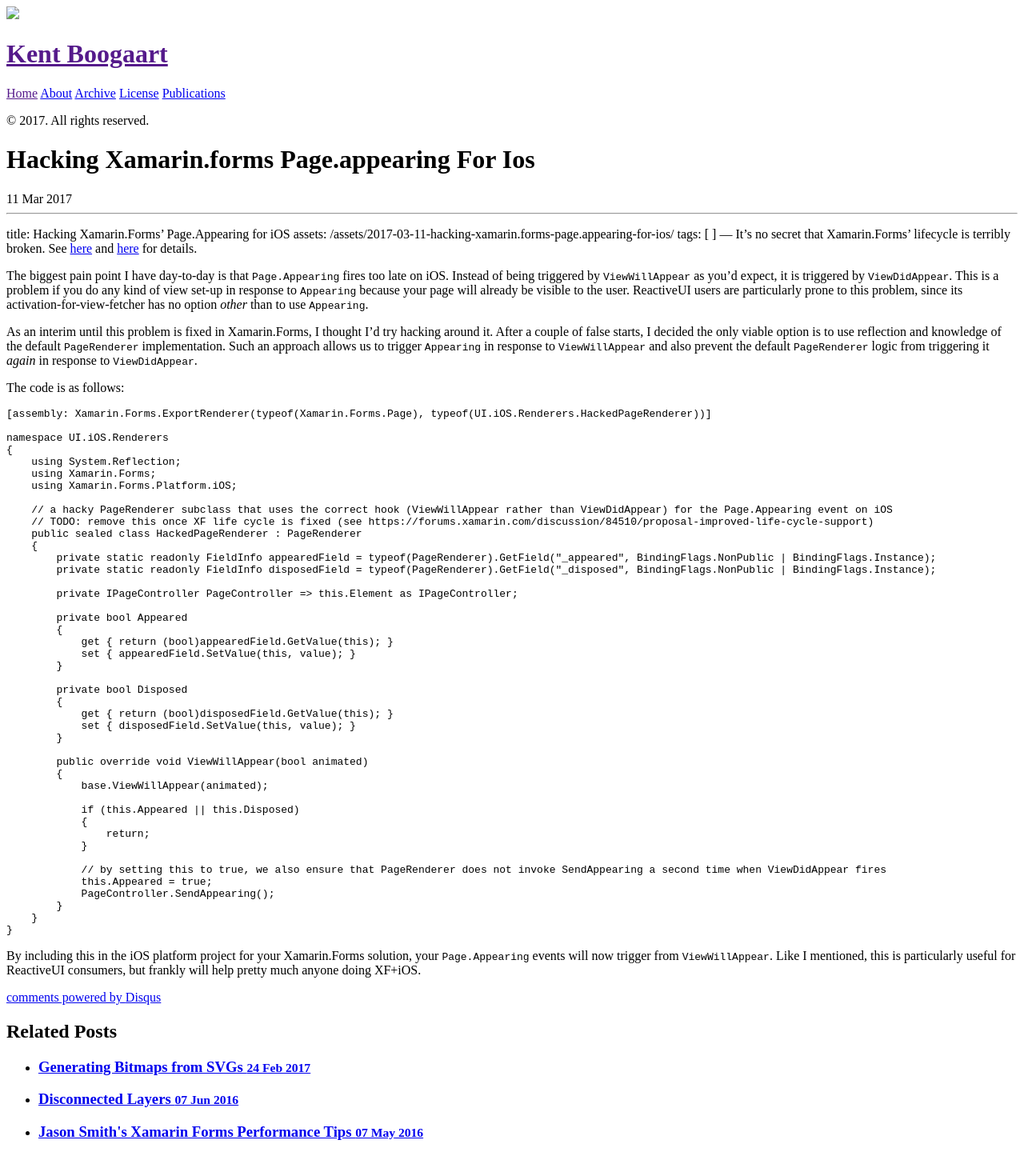
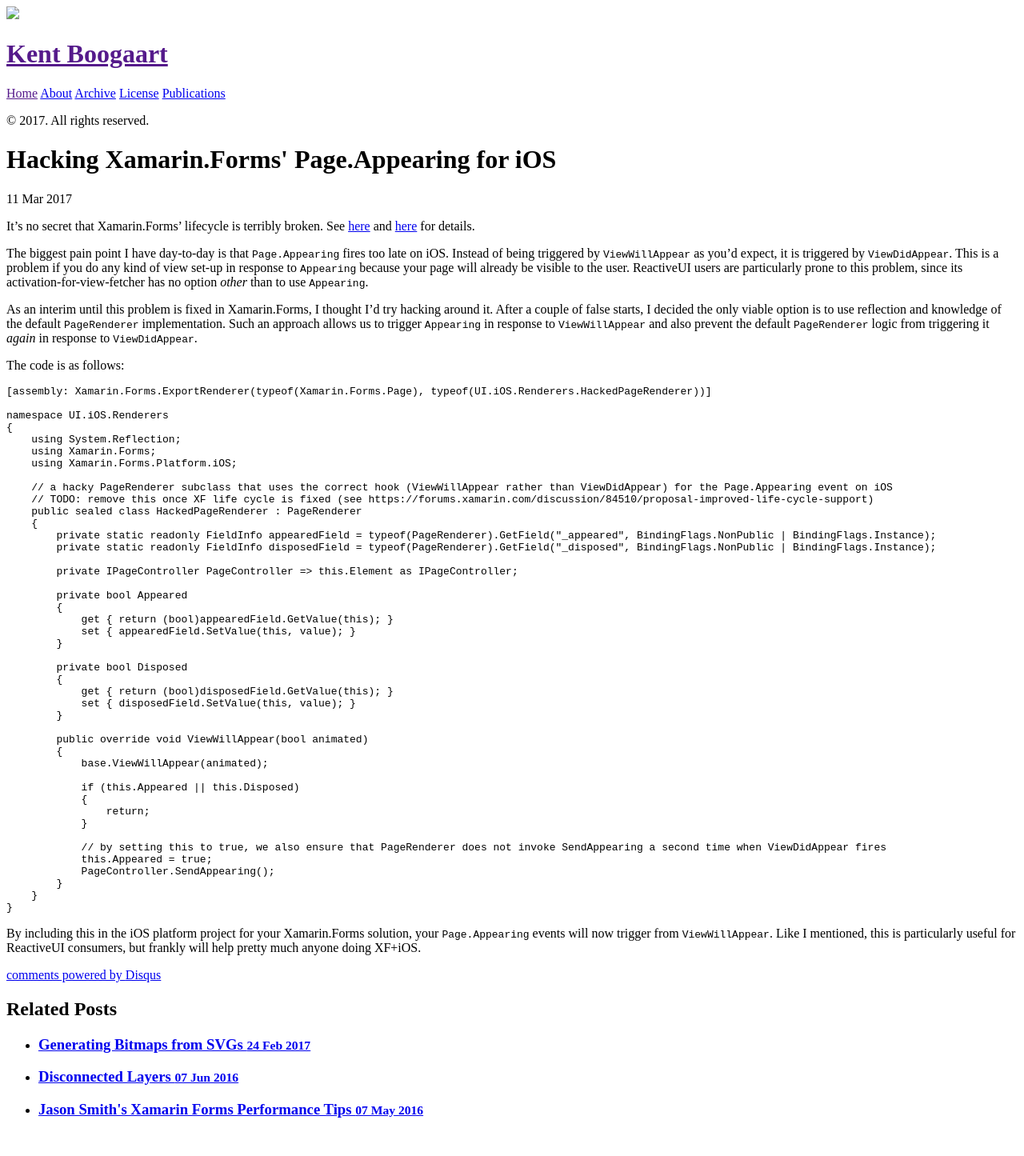
Before and after one commit to kentcb/kentcb.github.io, a Jekyll site: the page built from _posts/2017-03-11-hacking-xamarin.forms-page.appearing-for-ios.md, in a window 1280 px wide. Shown: the whole page at 80% size. Built offline with Jekyll 4.4.1, drawn with Linux system fonts in a browser that asks for light colours; comment, search, counter and statistics services are not loaded; after the commit the page ends 1417 px from its top, so only the background shows below that; some of the changed lines change nothing that is shown.

Commit message:
Fix front matter

```diff
--- a/_posts/2017-03-11-hacking-xamarin.forms-page.appearing-for-ios.md
+++ b/_posts/2017-03-11-hacking-xamarin.forms-page.appearing-for-ios.md
@@ -1,8 +1,7 @@
-
 ---
 title: Hacking Xamarin.Forms' Page.Appearing for iOS
 assets: /assets/2017-03-11-hacking-xamarin.forms-page.appearing-for-ios/
-tags: [ ]
+tags: [ "Xamarin", "Xamarin.Forms", "iOS", "ReactiveUI" ]
 ---
 It's no secret that Xamarin.Forms' lifecycle is terribly broken. See [here](https://forums.xamarin.com/discussion/84510/proposal-improved-life-cycle-support) and [here](https://bugzilla.xamarin.com/show_bug.cgi?id=52318) for details.
 
```
